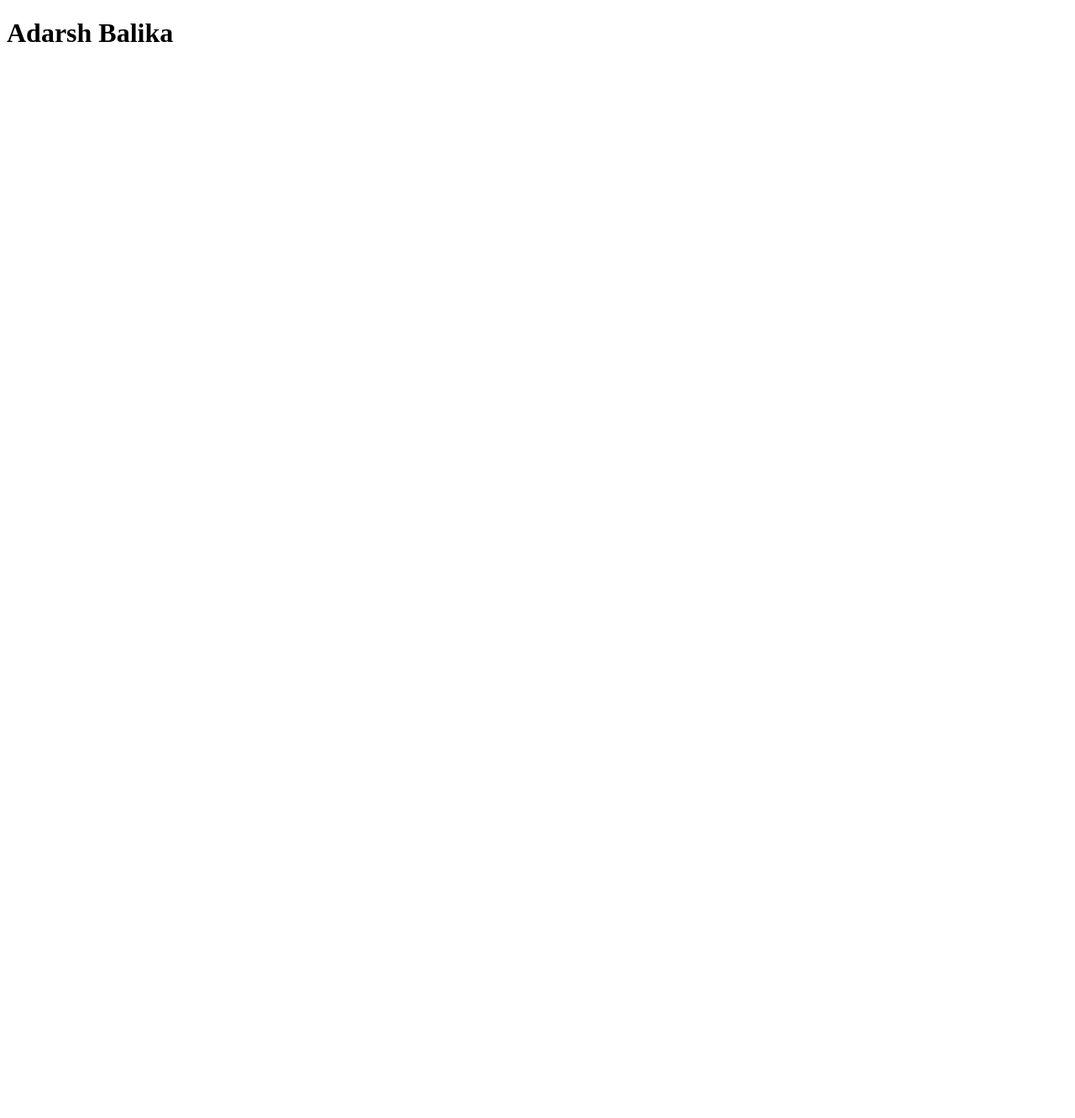
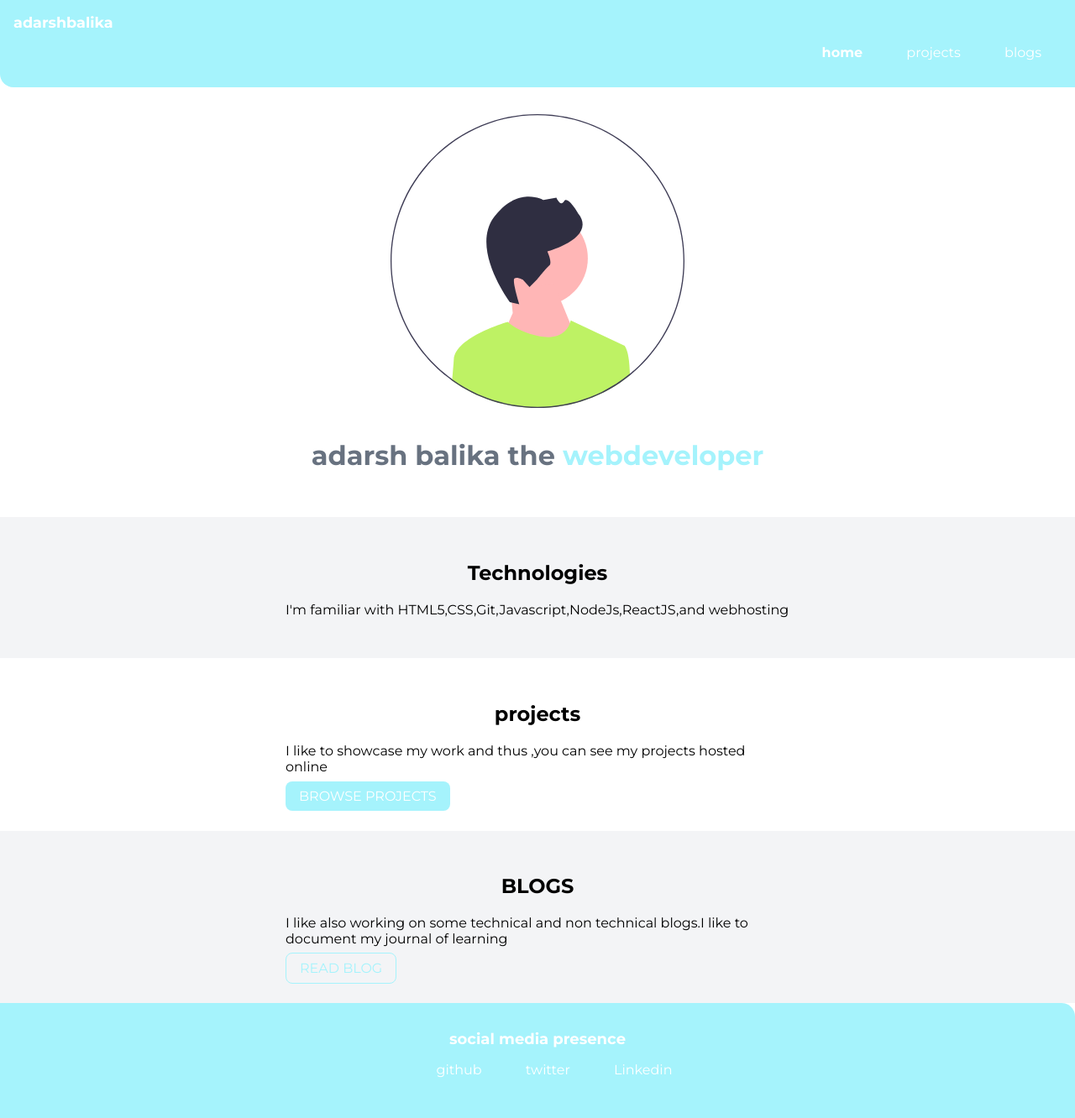
Before and after one commit to sumit2060049/neogcamp-lesson3-live, a plain HTML site: page index.html in a window 1280 px wide. Shown: the whole page at 84% size. Before the commit the page ends 800 px from the top, so only its background shows below. Drawn offline with Linux system fonts and the light colour scheme.

Commit message:
blogs and projects added

```diff
--- a/index.html
+++ b/index.html
@@ -5,8 +5,75 @@
     <meta http-equiv="X-UA-Compatible" content="IE=edge">
     <meta name="viewport" content="width=device-width, initial-scale=1.0">
     <title>home|adarshbalika</title>
+    <link rel="stylesheet" href="styles.css">
 </head>
 <body>
-    <h1>Adarsh Balika</h1>
+    <nav class="navigation container">
+        <div class="nav-brand">
+            adarshbalika
+        </div>
+        <ul class="list-non-bullet nav-pills">
+            <li class="list-item-inline">
+                <a class="link link-active" href="/">home</a>
+            </li>
+            <li class="list-item-inline">
+                <a class="link" href="projects.html">projects</a>
+            </li>
+            <li class="list-item-inline">
+                <a class="link" href="blogs.html">blogs</a>
+            </li>
+        </ul>
+    </nav>
+    <header class="hero">
+        <img class="hero-img" src="/images/hero.svg" alt="hello">
+        <!-- <img src="https://kvsangathan.nic.in/sites/default/files/PRT%20Sumit%20Kumar.jpeg" alt=""> -->
+        <h1 class="hero-heading">adarsh balika the  <span class="heading-inverted">webdeveloper</span> </h1>
+    </header>
+    <section class="section ow">
+        <div class="container
+        container-center"> <h1>Technologies</h1>
+        <p>I'm familiar with HTML5,CSS,Git,Javascript,NodeJs,ReactJS,and webhosting </p>
+
+        </div>
+
+    </section>
+
+    <section class="section">
+        <div class="container
+        container-center"> <h1>projects</h1>
+        <p>I like to showcase my work and thus ,you can see my projects hosted online</p>
+        <a class="link primary-link" href="https://google.com">BROWSE PROJECTS</a>
+
+
+        </div>
+
+    </section>
+    <section class="section ow">
+        <div class="container
+        container-center"> <h1>BLOGS</h1>
+        <p>I like also working on some technical and non technical blogs.I like to document my journal of learning</p>
+        <a class="link secondary-link" href="https://google.com">READ BLOG</a>
+
+
+        </div>
+
+    </section>
+    <footer class="footer">
+        <div class="footer-header">social media presence</div>
+        <ul class="social-links list-non-bullet">
+            <li class="list-item-inline">
+                <a class="link" href="/">github
+                </a>
+            </li>
+            <li class="list-item-inline">
+                <a class="link"
+                href="/">twitter</a>
+            </li>
+            <li class="list-item-inline">
+                <a class="link"
+                href="/">Linkedin</a>
+                </li>
+        </ul>
+    </footer>
 </body>
 </html>
--- a/styles.css
+++ b/styles.css
@@ -24,6 +24,7 @@ hr{
 }
 /* links */
 .link{
+    box-sizing: border-box;
     text-decoration: none;
     padding: 0.5rem 1rem;
 }
@@ -109,6 +110,11 @@ hr{
     color: white;
     border-top-right-radius: 1rem;
 }
+.footer .footer-header{
+    font-weight: bold;
+    font-size: large;
+
+}
 .footer .link{
     color: white;
 }
```
Also changed, not shown: blogs.html (added, +32 -0 lines), projects.html (added, +28 -0 lines).
